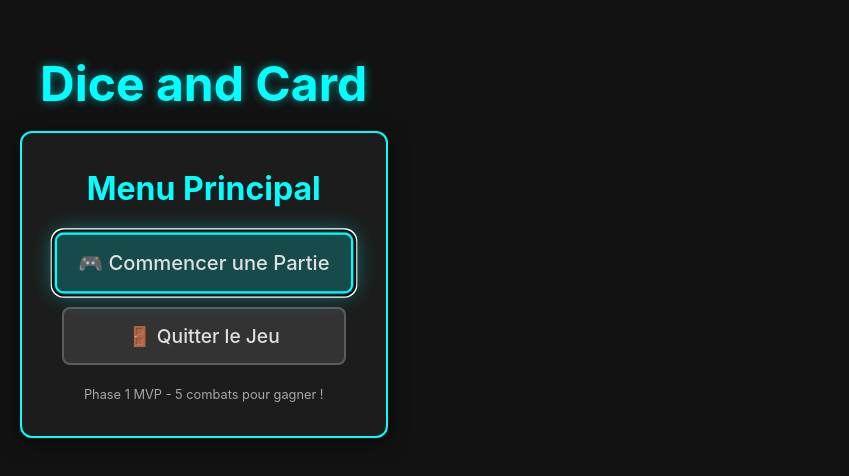
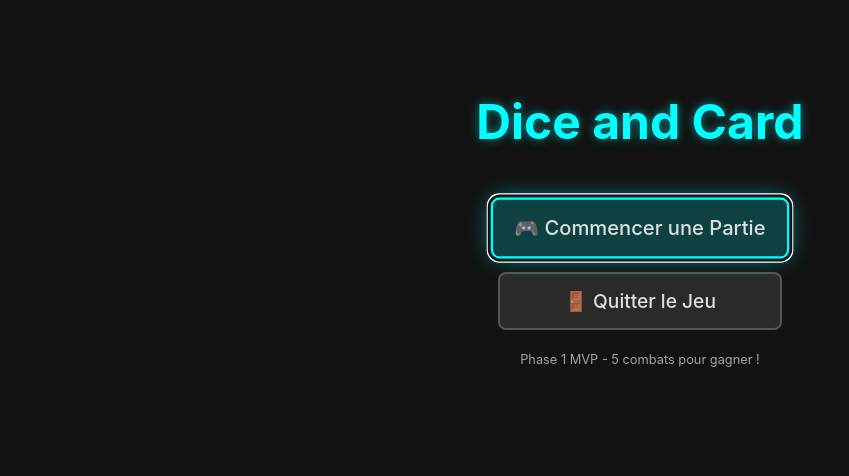
Before and after one commit to thomaslebeau/dice_and_card, a React (Vite) app: page / in a window 1280 px wide. Shown: the part 152-628 px from the top of the page, without its empty margins (0-849 px from the left). Built offline with nearby package versions, Linux system fonts and the light colour scheme.

Commit message:
feat: ajust style

```diff
--- a/src/App.module.scss
+++ b/src/App.module.scss
@@ -1,5 +1,5 @@
-@use '@styles/variables/colors' as *;
-@use '@styles/variables/spacing' as *;
+@use "@styles/variables/colors" as *;
+@use "@styles/variables/spacing" as *;
 
 .gameScreen {
   min-height: 100vh;
@@ -9,9 +9,8 @@
   justify-content: center;
   background-color: $color-background;
   color: $color-text;
-  font-family: 'Inter', sans-serif;
+  font-family: "Inter", sans-serif;
   text-align: center;
-  padding: $spacing-lg;
 }
 
 .title {
--- a/src/App.tsx
+++ b/src/App.tsx
@@ -42,7 +42,9 @@ const App: React.FC = () => {
       navigationDelay={150}
     >
       <div className={styles.gameScreen}>
-        <h1 className={styles.title}>Dice and Card</h1>
+        {gameState === GameState.MENU && (
+          <h1 className={styles.title}>Dice and Card</h1>
+        )}
 
         {gameState === GameState.MENU && <MainMenu startNewRun={startNewRun} />}
 
--- a/src/external_lib/index.css
+++ b/src/external_lib/index.css
@@ -1,5 +1,5 @@
 /* Import design tokens */
-@import './styles/tokens.css';
+@import "./styles/tokens.css";
 
 :root {
   font-family: var(--font-family-base);
@@ -23,14 +23,6 @@ a {
 }
 a:hover {
   color: var(--color-primary-hover);
-}
-
-body {
-  margin: 0;
-  display: flex;
-  place-items: center;
-  min-width: 320px;
-  min-height: 100vh;
 }
 
 h1 {
--- a/src/features/deckSelection/components/DeckSelectionScreen.module.scss
+++ b/src/features/deckSelection/components/DeckSelectionScreen.module.scss
@@ -1,13 +1,13 @@
-@use '@styles/variables/colors' as *;
-@use '@styles/variables/spacing' as *;
-@use '@styles/mixins/effects' as *;
+@use "@styles/variables/colors" as *;
+@use "@styles/variables/spacing" as *;
+@use "@styles/mixins/effects" as *;
 
 .deckSelection {
   display: flex;
   flex-direction: column;
   gap: $spacing-lg;
-  padding: $spacing-lg;
   min-height: 100vh;
+  width: 100%;
 }
 
 // ==================
@@ -60,8 +60,8 @@
 }
 
 .startButton {
-  background: linear-gradient(135deg, #00C853 0%, #00E676 100%);
-  border-color: #00E676;
+  background: linear-gradient(135deg, #00c853 0%, #00e676 100%);
+  border-color: #00e676;
 
   &.disabled {
     opacity: 0.5;
@@ -74,7 +74,7 @@
   }
 
   &:not(.disabled):hover {
-    background: linear-gradient(135deg, #00E676 0%, #00FF88 100%);
+    background: linear-gradient(135deg, #00e676 0%, #00ff88 100%);
   }
 }
 
@@ -100,13 +100,20 @@
 
 .counterReady {
   font-size: 1.2em;
-  color: #00E676;
+  color: #00e676;
   animation: pulse 1.5s infinite;
 }
 
 @keyframes pulse {
-  0%, 100% { opacity: 1; transform: scale(1); }
-  50% { opacity: 0.7; transform: scale(1.1); }
+  0%,
+  100% {
+    opacity: 1;
+    transform: scale(1);
+  }
+  50% {
+    opacity: 0.7;
+    transform: scale(1.1);
+  }
 }
 
 // ==================
@@ -193,7 +200,8 @@
 }
 
 @keyframes selectedPulse {
-  0%, 100% {
+  0%,
+  100% {
     box-shadow: 0 8px 30px rgba(0, 255, 255, 0.4);
   }
   50% {
@@ -202,13 +210,21 @@
 }
 
 @keyframes shake {
-  0%, 100% {
+  0%,
+  100% {
     transform: translateX(0);
   }
-  10%, 30%, 50%, 70%, 90% {
+  10%,
+  30%,
+  50%,
+  70%,
+  90% {
     transform: translateX(-5px);
   }
-  20%, 40%, 60%, 80% {
+  20%,
+  40%,
+  60%,
+  80% {
     transform: translateX(5px);
   }
 }
@@ -223,7 +239,7 @@
   right: -10px;
   width: 40px;
   height: 40px;
-  background: linear-gradient(135deg, #00E676 0%, #00C853 100%);
+  background: linear-gradient(135deg, #00e676 0%, #00c853 100%);
   border-radius: 50%;
   display: flex;
   align-items: center;
--- a/src/features/menu/components/MainMenu.module.scss
+++ b/src/features/menu/components/MainMenu.module.scss
@@ -1,19 +1,11 @@
-@use '@styles/variables/colors' as *;
-@use '@styles/variables/spacing' as *;
-@use '@styles/mixins/effects' as *;
+@use "@styles/variables/colors" as *;
+@use "@styles/variables/spacing" as *;
+@use "@styles/mixins/effects" as *;
 
 .container {
-  @include glass-container;
   padding: $spacing-xl $spacing-xxl;
   min-width: 300px;
   max-width: 800px;
-}
-
-.title {
-  font-size: 2rem;
-  color: $color-focus;
-  margin-bottom: $spacing-lg;
-  text-align: center;
 }
 
 .menuItems {
--- a/src/features/menu/components/MainMenu.tsx
+++ b/src/features/menu/components/MainMenu.tsx
@@ -25,8 +25,6 @@ export const MainMenu: React.FC<MainMenuProps> = ({ startNewRun }) => {
 
   return (
     <div className={styles.container}>
-      <h2 className={styles.title}>Menu Principal</h2>
-
       <div className={styles.menuItems}>
         <button
           {...startButton.focusProps}
```
